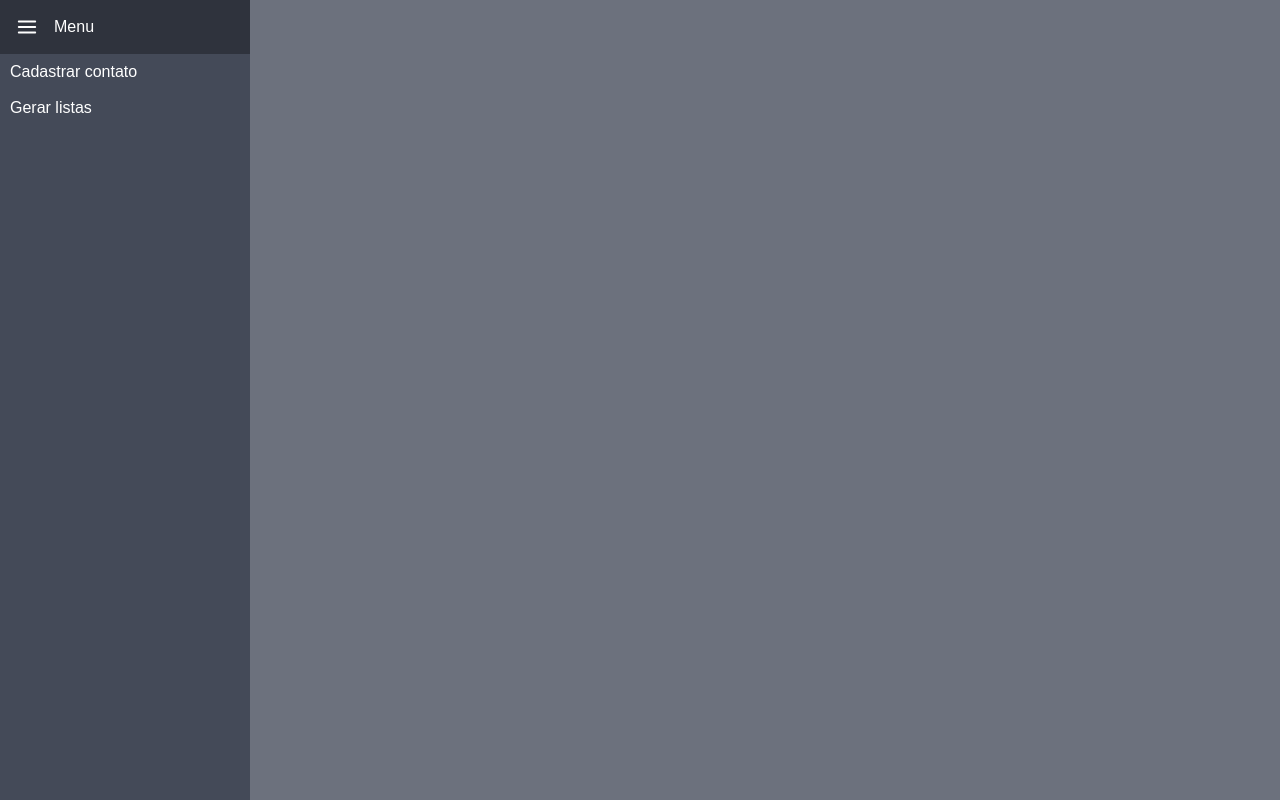
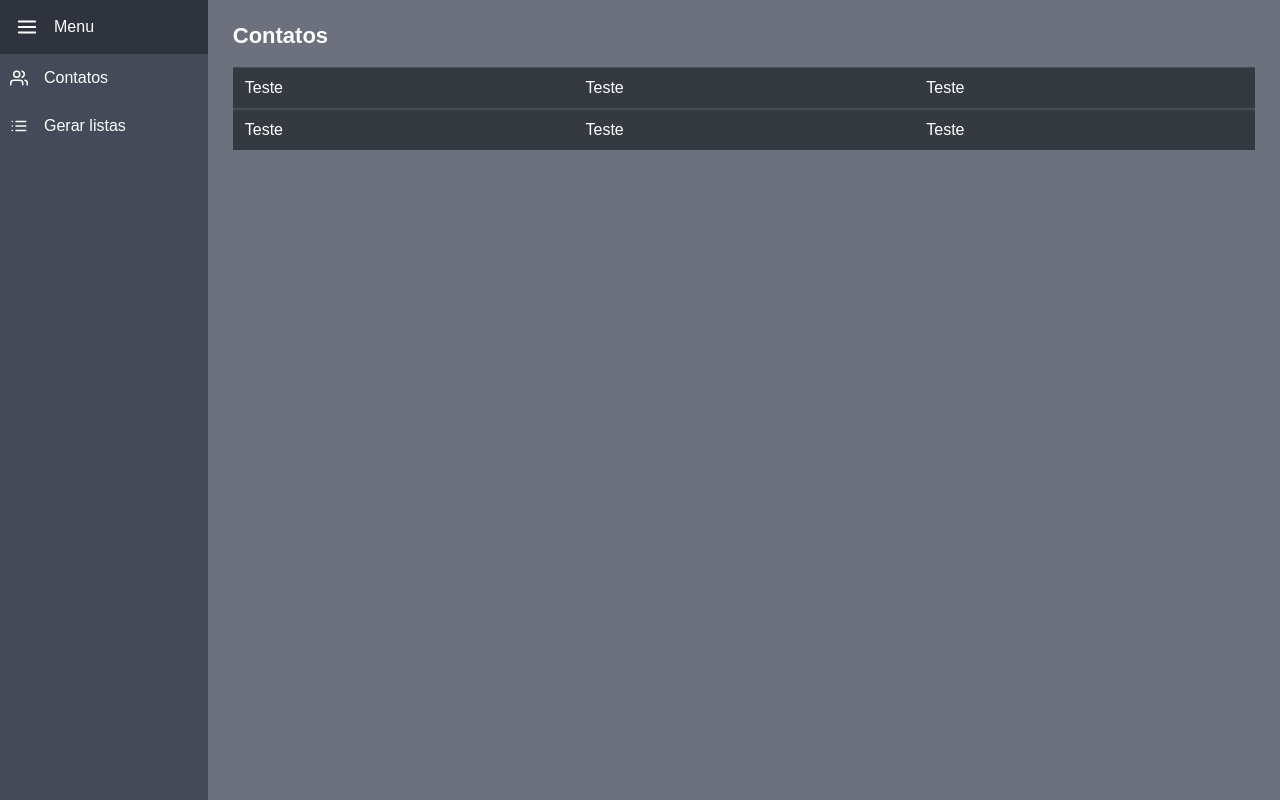
Before and after one commit to andreLagacione/agenda-telefonica-rc-web, a React (Create React App) app: page / in a window 1280 px wide. Built offline with nearby package versions, Linux system fonts and the light colour scheme.

Commit message:
create contacts page

```diff
--- a/src/App.tsx
+++ b/src/App.tsx
@@ -1,8 +1,9 @@
 import React from 'react';
 import 'bootstrap/dist/css/bootstrap.min.css';
 import { GlobalStyles } from './styles/global';
-import { AppComponent, Asside } from './styles/app.styles';
+import { AppComponent, Asside, Main } from './styles/app.styles';
 import Sidebar from './base/sidebar/sidebar';
+import Contatos from './pages/contatos/contatos';
 
 const App: React.FC = () => {
   return (
@@ -13,9 +14,9 @@ const App: React.FC = () => {
           <Sidebar />
         </Asside>
 
-        <main className="content d-flex flex-grow-1 h-100">
-
-        </main>
+        <Main>
+          <Contatos />
+        </Main>
       </AppComponent>
     </>
   );
--- a/src/base/sidebar/sidebar.styles.ts
+++ b/src/base/sidebar/sidebar.styles.ts
@@ -7,12 +7,14 @@ export const Nav = styled.nav`
         background-color: #2F333D;
     }
 
-    li, a {
+    li {
         display: block;
     }
 
     a {
-        padding: 10px;
+        display: flex;
+        align-items: center;
+        padding: 15px 10px;
         color: #fff;
 
         &:hover {
--- a/src/base/sidebar/sidebar.tsx
+++ b/src/base/sidebar/sidebar.tsx
@@ -1,6 +1,6 @@
 import React from 'react';
 import 'bootstrap/dist/css/bootstrap.min.css';
-import { FiMenu } from 'react-icons/fi';
+import { FiMenu, FiUsers, FiList } from 'react-icons/fi';
 import { Nav } from './sidebar.styles';
 
 const Sidebar: React.FC = () => {
@@ -13,10 +13,16 @@ const Sidebar: React.FC = () => {
 
             <ul>
                 <li>
-                    <a href="#" title="Cadastrar contato">Cadastrar contato</a>
+                    <a href="#" title="Cadastrar contato">
+                        <FiUsers size={18} />
+                        <span className="pl-3">Contatos</span>
+                    </a>
                 </li>
                 <li>
-                    <a href="#" title="Gerar listas">Gerar listas</a>
+                    <a href="#" title="Gerar listas">
+                        <FiList size={18} />
+                        <span className="pl-3">Gerar listas</span>
+                    </a>
                 </li>
             </ul>
         </Nav>
--- /dev/null
+++ b/src/base/table/table.styles.ts
@@ -0,0 +1,7 @@
+import styled from 'styled-components';
+
+const Table = styled.div`
+    margin: 20px 0 0;
+`;
+
+export default Table;
--- /dev/null
+++ b/src/base/table/table.tsx
@@ -0,0 +1,34 @@
+import React from 'react';
+import Table from './table.styles';
+import 'bootstrap/dist/css/bootstrap.min.css';
+
+interface TableProps {
+    columnsName: string[];
+    data: object;
+}
+
+const TableComponent: React.FC = () => {
+    return (
+        <Table>
+            <table className="table table-dark table-hover">
+                <thead>
+                    <tr>
+                        <th>Teste</th>
+                        <th>Teste</th>
+                        <th>Teste</th>
+                    </tr>
+                </thead>
+
+                <tbody>
+                    <tr>
+                        <td>Teste</td>
+                        <td>Teste</td>
+                        <td>Teste</td>
+                    </tr>
+                </tbody>
+            </table>
+        </Table>
+    );
+}
+
+export default TableComponent;
--- /dev/null
+++ b/src/base/title/title.styles.ts
@@ -0,0 +1,10 @@
+import styled from 'styled-components';
+
+const Title = styled.h2`
+    font-weight: bold;
+    font-size: 22px;
+    color: #fff;
+    margin: 0;
+`;
+
+export default Title;
--- /dev/null
+++ b/src/base/title/title.tsx
@@ -0,0 +1,14 @@
+import React from 'react';
+import Title from './title.styles';
+
+interface TitleProps {
+    title: string;
+}
+
+const TitleComponent: React.FC<TitleProps> = ({ title }) => {
+    return (
+        <Title>{ title }</Title>
+    );
+}
+
+export default TitleComponent;
--- /dev/null
+++ b/src/pages/contatos/contatos.tsx
@@ -0,0 +1,14 @@
+import React from 'react';
+import TableComponent from '../../base/table/table';
+import TitleComponent from '../../base/title/title';
+
+const Contatos: React.FC = () => {
+    return (
+        <>
+            <TitleComponent title="Contatos" />
+            <TableComponent />
+        </>
+    );
+}
+
+export default Contatos;
--- a/src/styles/app.styles.ts
+++ b/src/styles/app.styles.ts
@@ -18,10 +18,10 @@ export const Asside = styled.aside`
 `;
 
 export const Main = styled.main`
-    background-color: #444A58;
     height: 100%;
     width: 100%;
     display: flex;
     flex-direction: column;
     flex-grow: 1;
+    padding: 25px;
 `;
```
Also changed, not shown: 1 other file (tests, documents, lock files or other folders).
